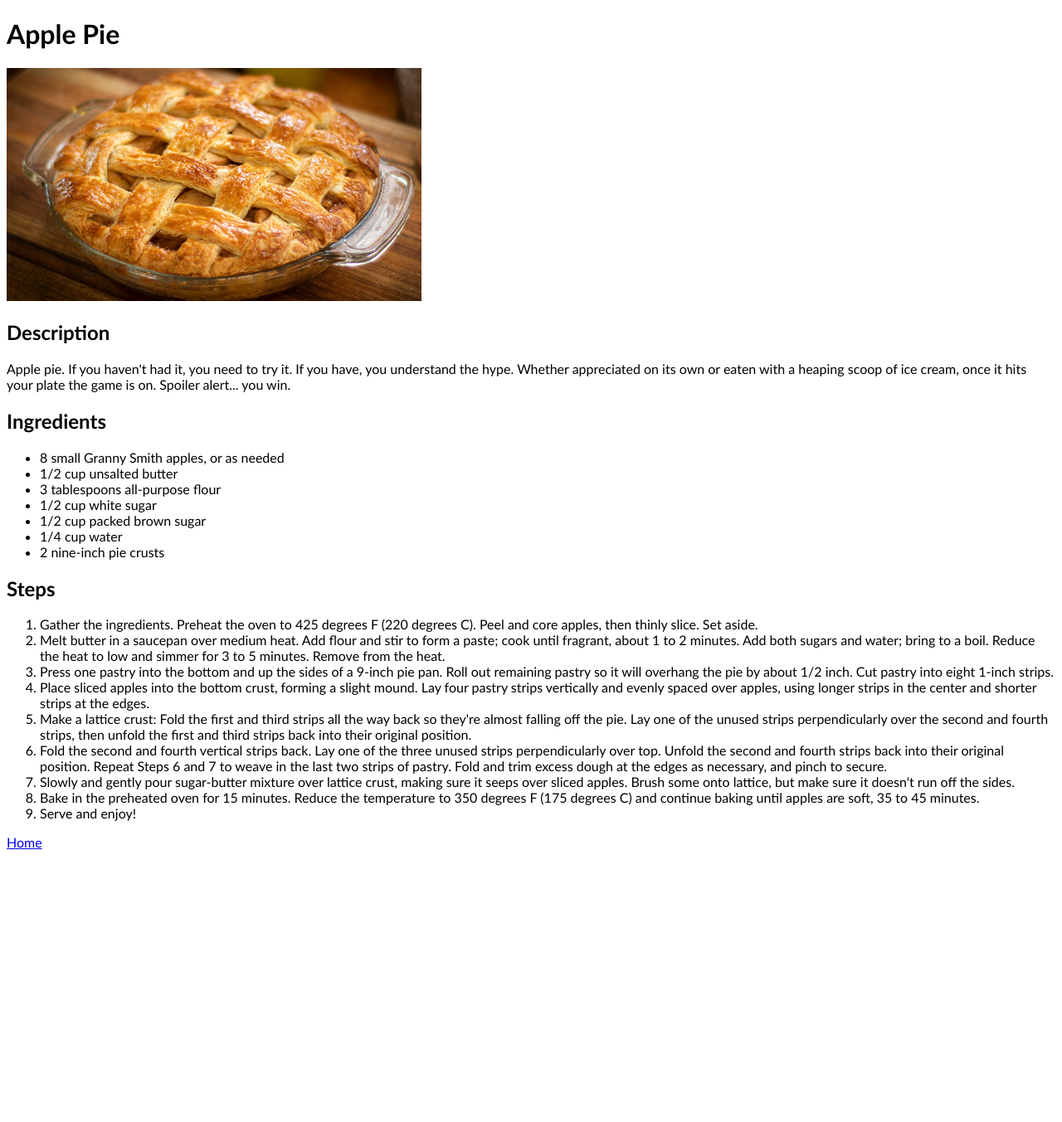
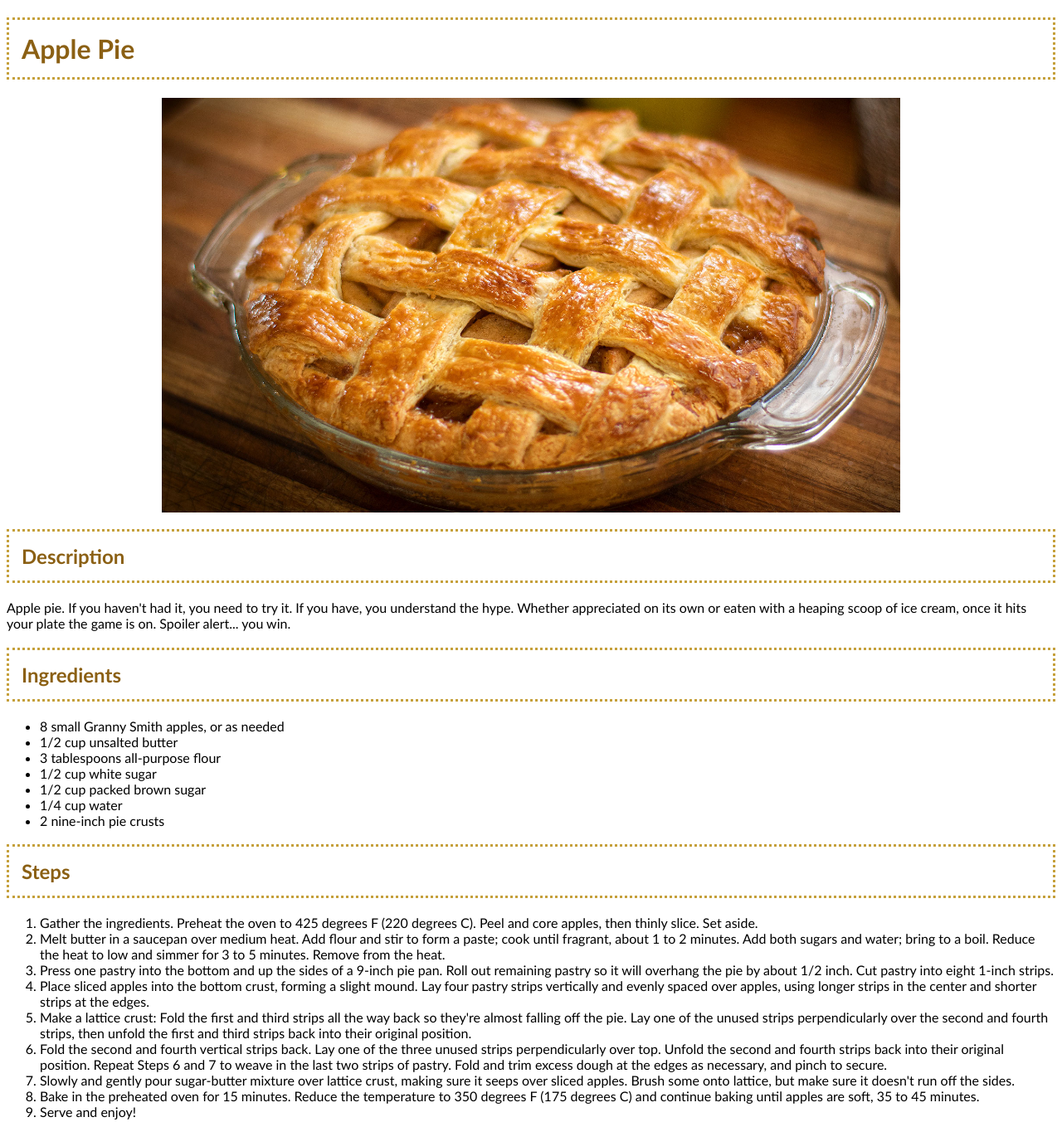
Before and after one commit to grantgarnett/odin-recipes, a plain HTML site: page recipes/apple_pie.html in a window 1280 px wide. Shown: the top 1353 px of the page at 83% size. Before the commit the page ends 1033 px from the top, so only its background shows below. Drawn offline with Linux system fonts and the light colour scheme.

Commit message:
Style images, headers, links
Images sized and centered, headers resized and
borders added, various links were styled as well.

```diff
--- a/recipes/apple_pie.html
+++ b/recipes/apple_pie.html
@@ -8,11 +8,12 @@
     </head>
 
     <body>
-        <h1>Apple Pie</h1>
+        <h1 class="header">Apple Pie</h1>
 
-        <img src="../images/apple_pie.jpg" alt="An apple pie." width="500">
+        <img src="../images/apple_pie.jpg" alt="An apple pie."
+        height="500" width=auto>
 
-        <h2>Description</h2>
+        <h2 class="header">Description</h2>
         <p>Apple pie. If you haven't had it, you need to try it. If you
             have, you understand the hype. Whether appreciated on
             its own or eaten with a heaping scoop of ice cream, once
@@ -20,7 +21,7 @@
             you win.
         </p>
 
-        <h2>Ingredients</h2>
+        <h2 class="header">Ingredients</h2>
         <ul>
             <li>8 small Granny Smith apples, or as needed</li>
             <li>1/2 cup unsalted butter</li>
@@ -31,7 +32,7 @@
             <li>2 nine-inch pie crusts</li>
         </ul>
 
-        <h2>Steps</h2>
+        <h2 class="header">Steps</h2>
         <ol>
             <li>Gather the ingredients. Preheat the oven to 425
                 degrees F (220 degrees C). Peel and core apples,
@@ -73,6 +74,6 @@
             <li>Serve and enjoy!</li>
         </ol>
 
-        <a href="../index.html">Home</a>
+        <a class="page-end" href="../index.html">Home</a>
     </body>
 </html>
--- a/style.css
+++ b/style.css
@@ -1,3 +1,33 @@
 * {
     font-family: 'Trebuchet MS', sans-serif;
 }
+
+img {
+    height: 500px;
+    width: auto;
+    display: block;
+    margin: 0px auto;
+}
+
+h1 {
+    font-weight: 700;
+}
+
+.header {
+    padding: 15px;
+    border: 3px dotted #c5a03b;
+    color: #8b6014;
+}
+
+.page-end {
+    display: block;
+    padding: 15px;
+    background-color: #b8b6b6;
+    text-align: center;
+}
+
+.directory {
+    font-size: 16px;
+    font-weight: 700;
+
+}
```
Also changed, not shown: index.html (+2 -2 lines), recipes/banana_cream_pie.html (+6 -6 lines), recipes/french_silk_pie.html (+6 -6 lines).
